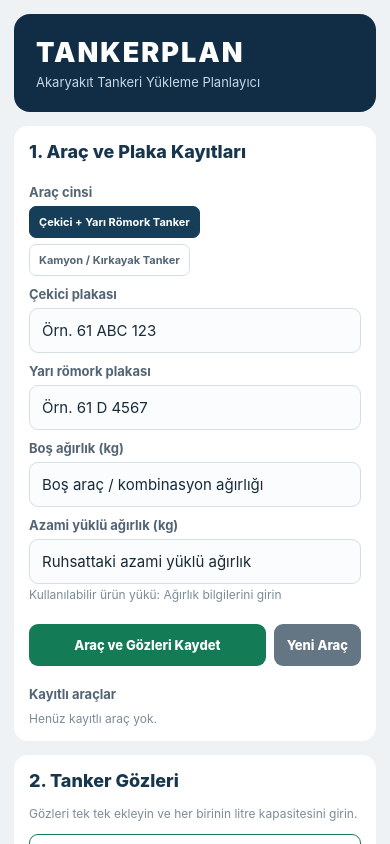
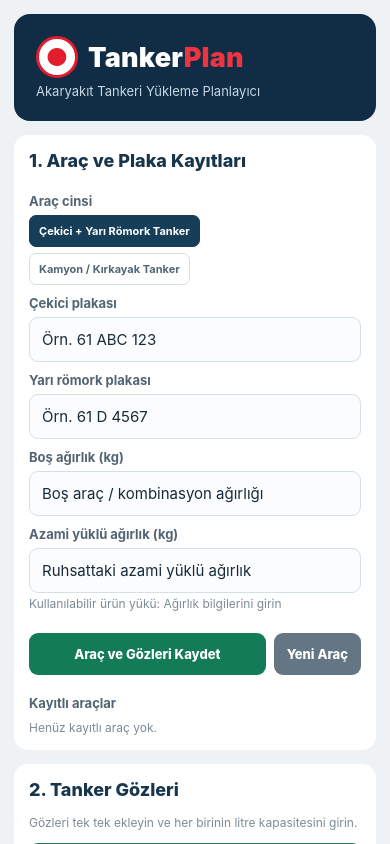
Before and after one commit to hpirselim-lgtm/Tankerplan, a React Native app: screen / in a window 390 px wide. Built offline with nearby package versions, Linux system fonts and the light colour scheme.

Commit message:
Add TankerPlan brand mark to app header

```diff
--- a/App.js
+++ b/App.js
@@ -830,7 +830,12 @@ async function deleteVehicle(vehicle) {
     <SafeAreaView style={styles.safe}>
       <ScrollView contentContainerStyle={styles.container}>
         <View style={styles.header}>
-          <Text style={styles.logo}>TANKERPLAN</Text>
+          <View style={styles.brandRow}>
+            <View style={styles.brandMark}>
+              <Text style={styles.brandDrop}>●</Text>
+            </View>
+            <Text style={styles.logo}>Tanker<Text style={styles.logoAccent}>Plan</Text></Text>
+          </View>
           <Text style={styles.subtitle}>
             Akaryakıt Tankeri Yükleme Planlayıcı
           </Text>
@@ -1466,11 +1471,35 @@ const styles = StyleSheet.create({
     borderRadius: 16,
     marginBottom: 14,
   },
+  brandRow: {
+    flexDirection: "row",
+    alignItems: "center",
+    gap: 10,
+  },
+  brandMark: {
+    width: 42,
+    height: 42,
+    borderRadius: 21,
+    backgroundColor: "#ffffff",
+    alignItems: "center",
+    justifyContent: "center",
+    borderWidth: 3,
+    borderColor: "#e11d2e",
+  },
+  brandDrop: {
+    color: "#e11d2e",
+    fontSize: 25,
+    fontWeight: "900",
+    lineHeight: 29,
+  },
   logo: {
     color: "#ffffff",
     fontSize: 27,
     fontWeight: "900",
-    letterSpacing: 2,
+    letterSpacing: 0.2,
+  },
+  logoAccent: {
+    color: "#ef3340",
   },
   subtitle: {
     color: "#c6d6e2",
```
